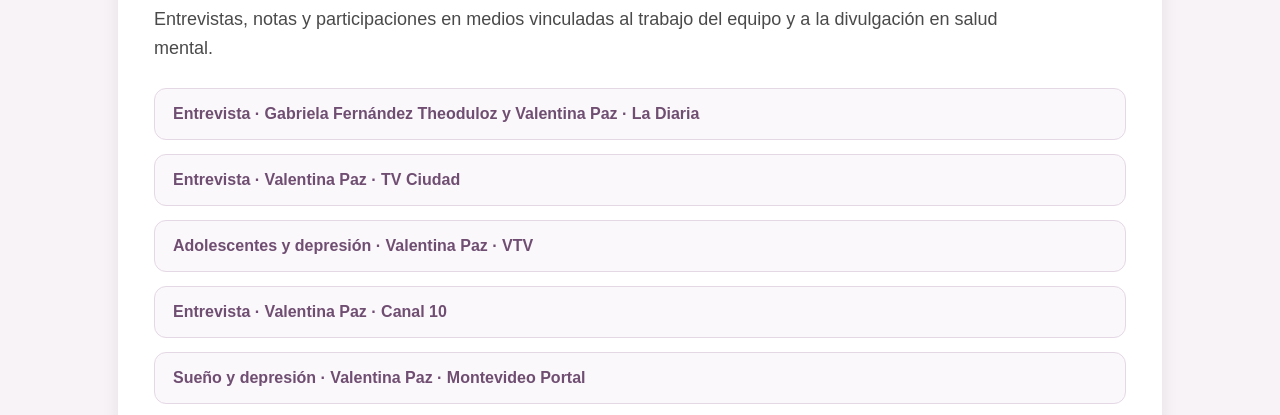
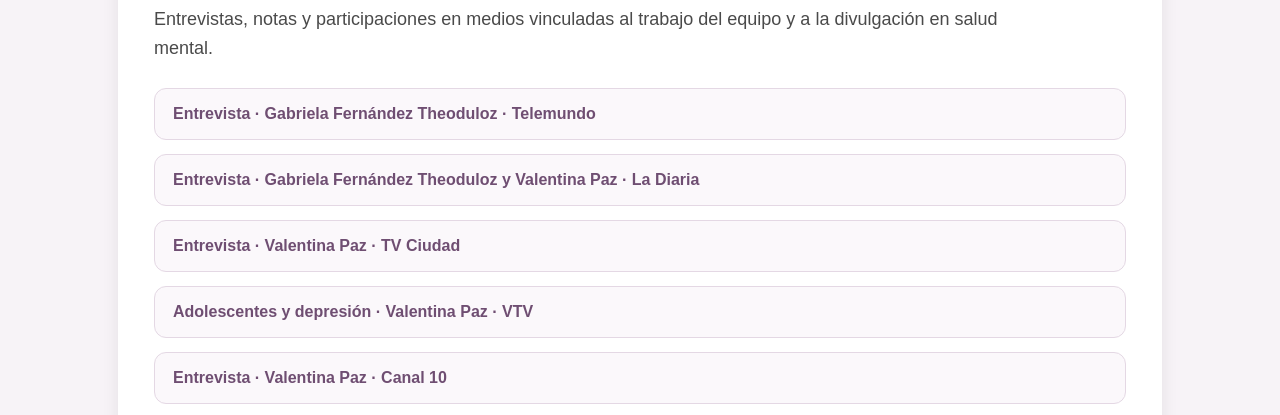
Before and after one commit to udelaritrapsi/itrapsi, a plain HTML site: page audiovisuales.html in a window 1280 px wide. Shown: the part 383-798 px from the top of the page. Drawn offline with Linux system fonts and the light colour scheme.

Commit message:
Update audiovisuales.html

```diff
--- a/audiovisuales.html
+++ b/audiovisuales.html
@@ -77,7 +77,8 @@
       <p class="intro">Entrevistas, notas y participaciones en medios vinculadas al trabajo del equipo y a la divulgación en salud mental.</p>
 
       <div class="lista-enlaces">
-         <a href="https://ladiaria.com.uy/ladiaria/edicion/2019/07/4/" target="_blank" rel="noopener noreferrer">Entrevista · Gabriela Fernández Theoduloz y Valentina Paz · La Diaria</a>
+        <a href="https://www.youtube.com/watch?v=XGtKfDwjVog" target="_blank" rel="noopener noreferrer">Entrevista · Gabriela Fernández Theoduloz · Telemundo</a>
+        <a href="https://ladiaria.com.uy/ladiaria/edicion/2019/07/4/" target="_blank" rel="noopener noreferrer">Entrevista · Gabriela Fernández Theoduloz y Valentina Paz · La Diaria</a>
         <a href="https://www.youtube.com/watch?v=yBnr2AyUEY0" target="_blank" rel="noopener noreferrer">Entrevista · Valentina Paz · TV Ciudad</a>
         <a href="https://vtv.com.uy/adolescentes-y-depresion-dra-valentina-paz/" target="_blank" rel="noopener noreferrer">Adolescentes y depresión · Valentina Paz · VTV</a>
         <a href="https://www.youtube.com/watch?v=4e7IqSSoM7Q&amp;pp=ygUbdmFsZW50aW5hIHBheiBhcnJpYmEgZ2VudGUg" target="_blank" rel="noopener noreferrer">Entrevista · Valentina Paz · Canal 10</a>
```
